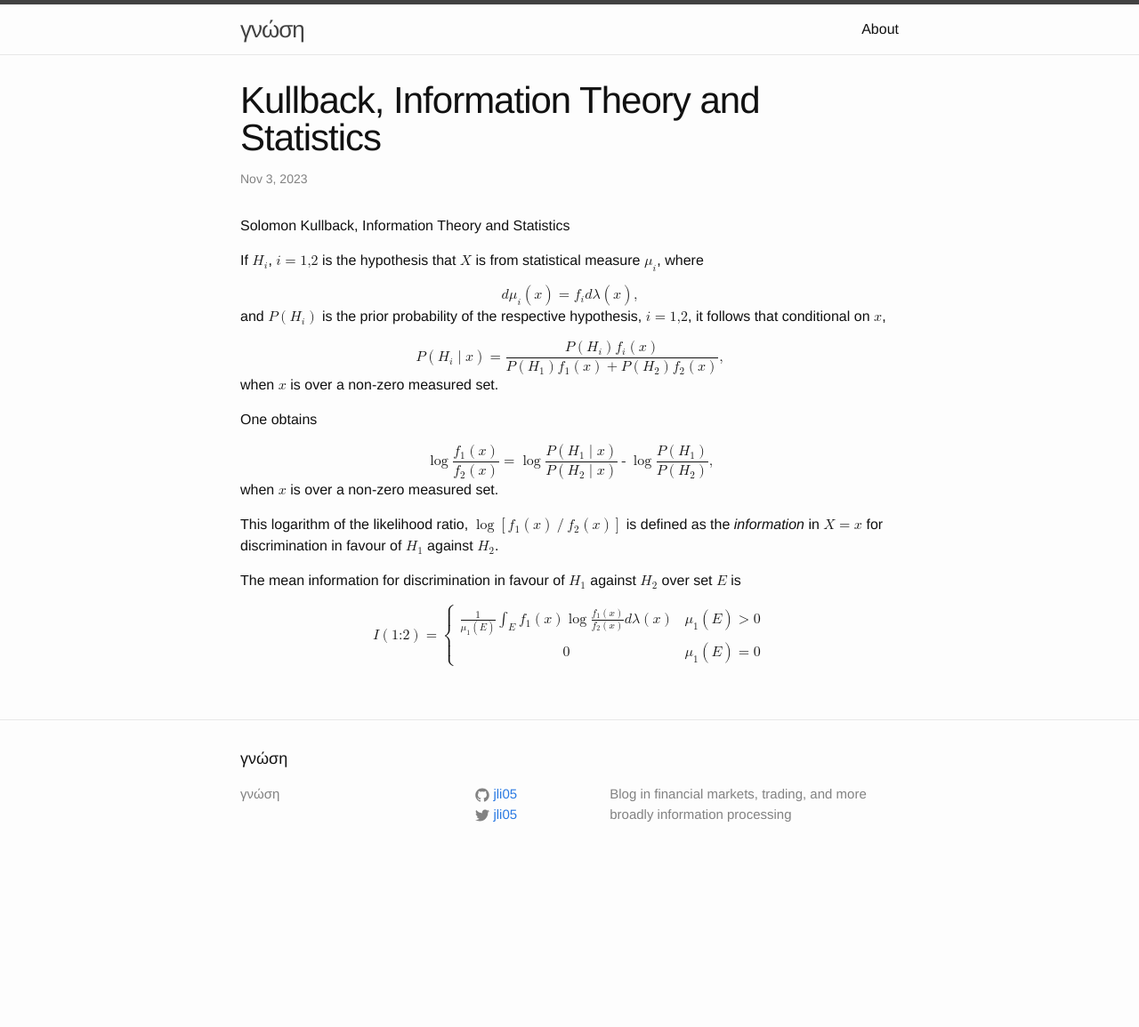
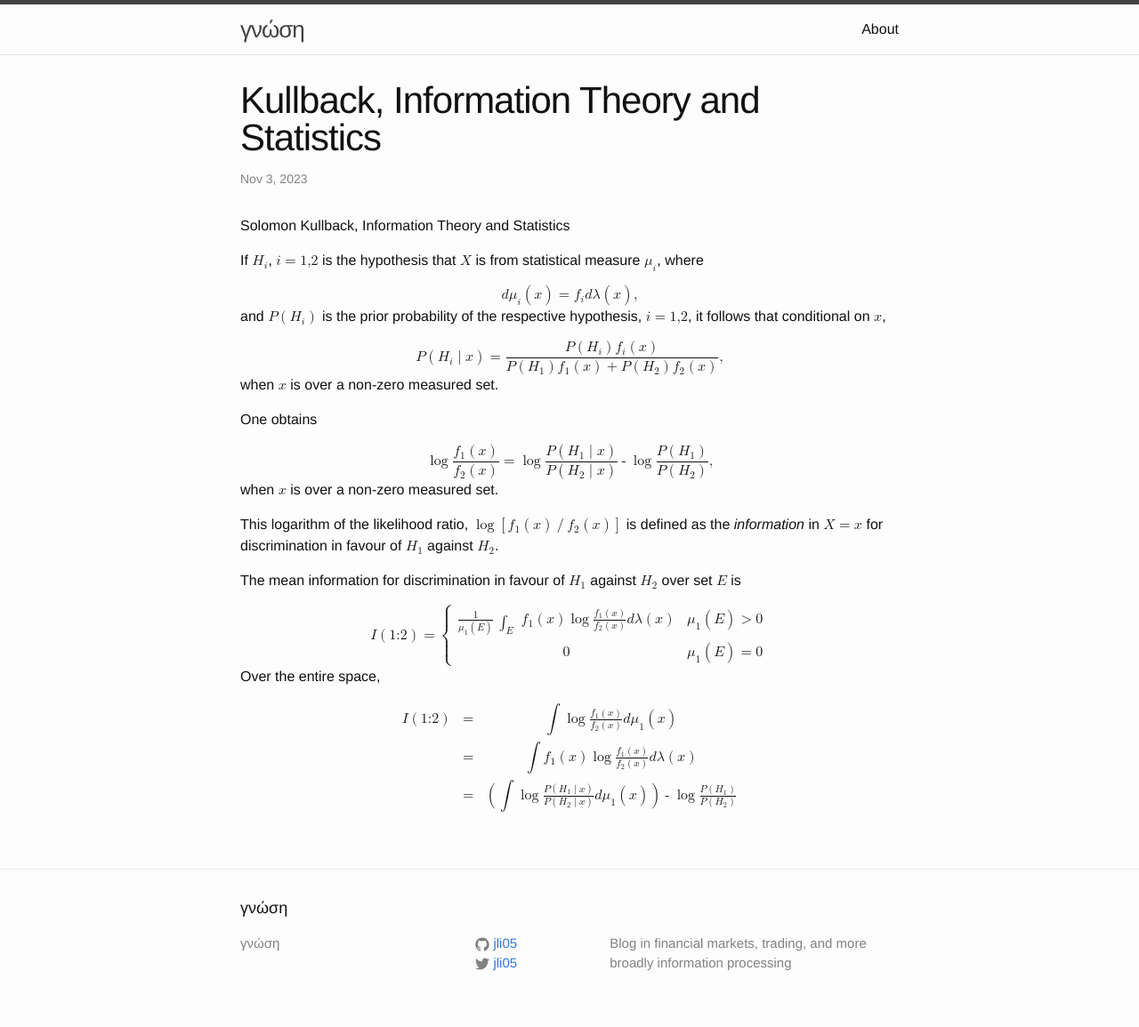
Before and after one commit to jli05/jli05.github.io, a Jekyll site: the page built from _posts/2023-11-03-Kullback-Book.md, in a window 1280 px wide. Shown: the whole page at 89% size. Built offline with Jekyll 4.4.1, drawn with Linux system fonts in a browser that asks for light colours; before the commit the page ends 987 px from its top, so only the background shows below that.

Commit message:
add mean information over entire space

```diff
--- a/_posts/2023-11-03-Kullback-Book.md
+++ b/_posts/2023-11-03-Kullback-Book.md
@@ -53,7 +53,7 @@ The mean information for discrimination in favour of <math><msub><mi>H</mi><mi>1
 <mtr>
 <mtd columnalign="left">
 <mrow><mfrac><mn>1</mn><mrow><msub><mi>μ</mi><mi>1</mi></msub><mo>(</mo><mi>E</mi><mo>)</mo></mrow></mfrac>
-<msub><mo>&int;</mo><mi>E</mi></msub>
+<msub><mo stretchy="true">&int;</mo><mi>E</mi></msub>
 <mrow><msub><mi>f</mi><mi>1</mi></msub><mo>(</mo><mi>x</mi><mo>)</mo></mrow>
 <mo>log</mo><mfrac><mrow><msub><mi>f</mi><mi>1</mi></msub><mo>(</mo><mi>x</mi><mo>)</mo></mrow><mrow><msub><mi>f</mi><mi>2</mi></msub><mo>(</mo><mi>x</mi><mo>)</mo></mrow></mfrac>
 <mrow><mi>d</mi><mi>λ</mi><mo>(</mo><mi>x</mi><mo>)</mo></mrow>
@@ -74,3 +74,51 @@ The mean information for discrimination in favour of <math><msub><mi>H</mi><mi>1
 </mtable>
 </mrow>
 </math>
+
+Over the entire space,
+
+<math display="block">
+<mtable>
+<mtr>
+<mtd>
+<mrow><mi>I</mi><mo>(</mo><mn>1:2</mn><mo>)</mo></mrow>
+</mtd>
+<mtd>
+<mo>=</mo>
+</mtd>
+<mtd columnalign="left">
+<mrow><mo stretchy="true">&int;</mo>
+<mo>log</mo><mfrac><mrow><msub><mi>f</mi><mi>1</mi></msub><mo>(</mo><mi>x</mi><mo>)</mo></mrow><mrow><msub><mi>f</mi><mi>2</mi></msub><mo>(</mo><mi>x</mi><mo>)</mo></mrow></mfrac>
+<mrow><mi>d</mi><msub><mi>μ</mi><mi>1</mi></msub><mo>(</mo><mi>x</mi><mo>)</mo></mrow>
+</mrow>
+</mtd>
+</mtr>
+<mtr>
+<mtd></mtd>
+<mtd><mo>=</mo></mtd>
+<mtd columnalign="left">
+<mrow><mo stretchy="true">&int;</mo>
+<mrow><msub><mi>f</mi><mi>1</mi></msub><mo>(</mo><mi>x</mi><mo>)</mo></mrow>
+<mo>log</mo><mfrac><mrow><msub><mi>f</mi><mi>1</mi></msub><mo>(</mo><mi>x</mi><mo>)</mo></mrow><mrow><msub><mi>f</mi><mi>2</mi></msub><mo>(</mo><mi>x</mi><mo>)</mo></mrow></mfrac>
+<mrow><mi>d</mi><mi>λ</mi><mo>(</mo><mi>x</mi><mo>)</mo></mrow>
+</mrow>
+</mtd>
+</mtr>
+<mtr>
+<mtd>
+</mtd>
+<mtd>
+<mo>=</mo>
+</mtd>
+<mtd columnalign="left">
+<mrow>
+<mo>(</mo><mo stretchy="true">&int;</mo>
+<mo>log</mo><mfrac><mrow><mi>P</mi><mo>(</mo><msub><mi>H</mi><mi>1</mi></msub><mo>|</mo><mi>x</mi><mo>)</mo></mrow><mrow><mi>P</mi><mo>(</mo><msub><mi>H</mi><mi>2</mi></msub><mo>|</mo><mi>x</mi><mo>)</mo></mrow></mfrac>
+<mrow><mi>d</mi><msub><mi>μ</mi><mi>1</mi></msub><mo>(</mo><mi>x</mi><mo>)</mo></mrow><mo>)</mo>
+<mo>-</mo>
+<mo>log</mo><mfrac><mrow><mi>P</mi><mo>(</mo><msub><mi>H</mi><mi>1</mi></msub><mo>)</mo></mrow><mrow><mi>P</mi><mo>(</mo><msub><mi>H</mi><mi>2</mi></msub><mo>)</mo></mrow></mfrac>
+</mrow>
+</mtd>
+</mtr>
+</mtable>
+</math>
```
